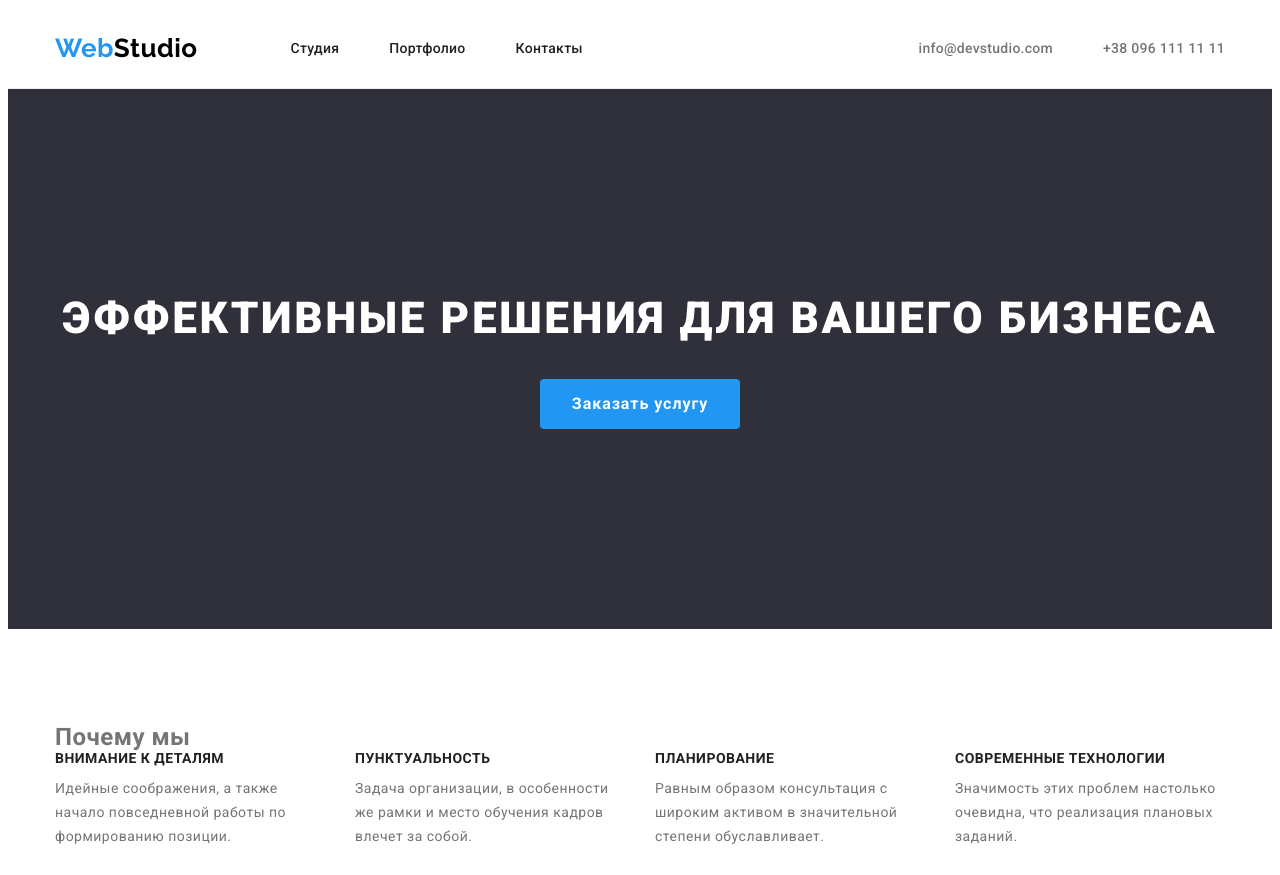
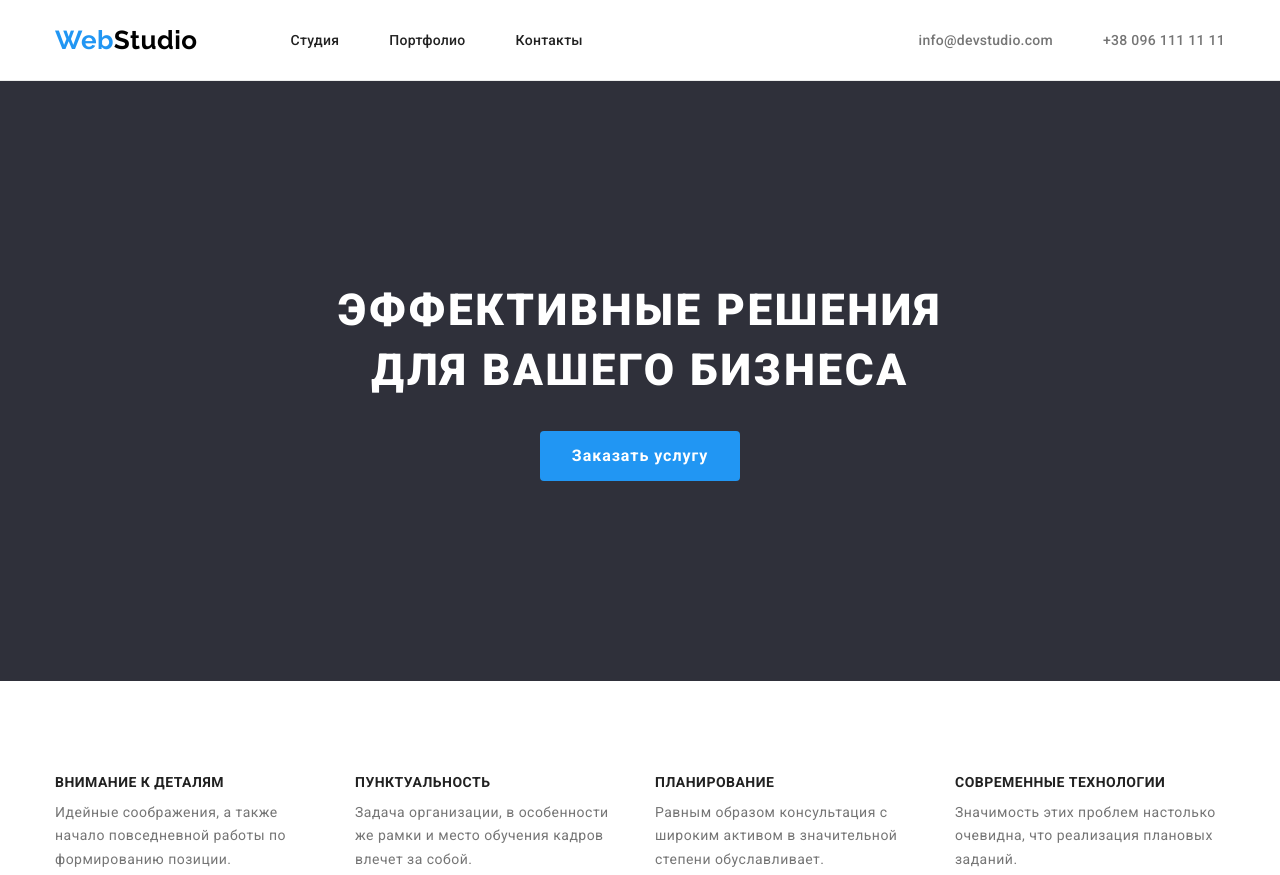
Before and after one commit to Denis-isnotavailable/goit-markup-hw-03, a plain HTML site: page index.html in a window 1280 px wide. Shown: the top 875 px of the page. Drawn offline with nearby package versions, Linux system fonts and the light colour scheme.

Commit message:
correction - mentor's requirement

```diff
--- a/css/styles.css
+++ b/css/styles.css
@@ -67,6 +67,9 @@ p {
 .header .container {
     display: flex;
     align-items: center;
+
+    padding-top: 25px;
+    padding-bottom: 24px;
 }
 
 
@@ -81,9 +84,6 @@ p {
     font-size: 26px;
     line-height: 1.19;
     text-decoration: none;
-
-    margin-top: 25px;
-    margin-bottom: 24px;
 }
 
 .logo-firstpart {
@@ -94,7 +94,6 @@ p {
 
 .header .header-list {
     display: flex;
-    margin-left: 93px;
 }
 
 .header .header-contacts {
@@ -105,6 +104,10 @@ p {
 .header .nav-item:not(.header .nav-item:last-child),
 .header .contacts-item:not(.header .contacts-item:last-child) {
     margin-right: 50px;
+}
+
+.header-nav {
+    margin-left: 93px;
 }
 
 .header .nav-link,
@@ -149,6 +152,9 @@ p {
     letter-spacing: 0.06em;
     text-transform: uppercase;
 
+    width: 696px;
+    margin-left: auto;
+    margin-right: auto;
     margin-bottom: 30px;
 }
 
@@ -180,6 +186,22 @@ p {
 
 .about {
     padding-bottom: 0;
+}
+
+/* h2 - hide */
+
+.visually-hidden {
+    position: absolute;
+    width: 1px;
+    height: 1px;
+    margin: -1px;
+    border: 0;
+    padding: 0;
+
+    white-space: nowrap;
+    clip-path: inset(100%);
+    clip: rect(0 0 0 0);
+    overflow: hidden;
 }
 
 .about-list {
@@ -258,12 +280,11 @@ p {
     width: calc((100% - 90px) / 4);
 
     background-color: #ffffff;
-
-    padding-bottom: 30px;
 }
 
-.team-pic{
-    margin-bottom: 30px;
+.team .card-description{
+    padding-top: 30px;
+    padding-bottom: 30px;
 }
 
 .team .list-title {
@@ -321,7 +342,7 @@ p {
 
 .portfolio-buttons {
     display: flex;
-    margin-left: 280px;
+    justify-content: center;
     margin-bottom: 50px;
 }
 
--- a/index.html
+++ b/index.html
@@ -9,6 +9,7 @@
     <link rel="preconnect" href="https://fonts.gstatic.com" crossorigin>
     <link href="https://fonts.googleapis.com/css2?family=Raleway:wght@700&family=Roboto:wght@400;500;700;900&display=swap"
         rel="stylesheet">
+    <link rel="stylesheet" href="https://cdnjs.cloudflare.com/ajax/libs/modern-normalize/1.1.0/modern-normalize.min.css">
     <link rel="stylesheet" href="./css/styles.css">
 </head>
 <body>
@@ -47,7 +48,7 @@
 
         <section class="about section">
             <div class="container">
-                <h2 class="about-title">Почему мы</h2> <!--will be hidden-->
+                <h2 class="about-title visually-hidden">Почему мы</h2> <!--will be hidden-->
                 <ul class="about-list list">
                     <li class="list-box">
                         <h3 class="list-title">Внимание к деталям</h3>
@@ -94,26 +95,34 @@
                 <ul class="team-list list">
                     <li class="list-box">
                         <img class="team-pic" src="./images/img-team1.jpg" alt="Игорь Демьяненко" width="270">
+                        <div class="card-description">
                             <h3 class="list-title">Игорь Демьяненко</h3>
                             <p class="list-item" lang="en">Product Designer</p>
+                        </div>
                     </li>
 
                     <li class="list-box">
                         <img class="team-pic" src="./images/img-team2.jpg" alt="Ольга Репина" width="270">
+                        <div class="card-description">
                             <h3 class="list-title">Ольга Репина</h3>
                             <p class="list-item" lang="en">Frontend Developer</p>
+                        </div>
                     </li>
 
                     <li class="list-box">
                         <img class="team-pic" src="./images/img-team3.jpg" alt="Николай Тарасов" width="270">
+                        <div class="card-description">
                             <h3 class="list-title">Николай Тарасов</h3>
                             <p class="list-item" lang="en">Marketing</p>
+                        </div>
                     </li>
 
                     <li class="list-box">
                         <img class="team-pic" src="./images/img-team4.jpg" alt="Михаил Ермаков" width="270">
+                        <div class="card-description">
                             <h3 class="list-title">Михаил Ермаков</h3>
                             <p class="list-item" lang="en">UI Designer</p>
+                        </div>
                     </li>
 
                 </ul>
```
Also changed, not shown: portfolio.html (+2 -1 lines). Lines whose indentation alone changed are shown as unchanged.
